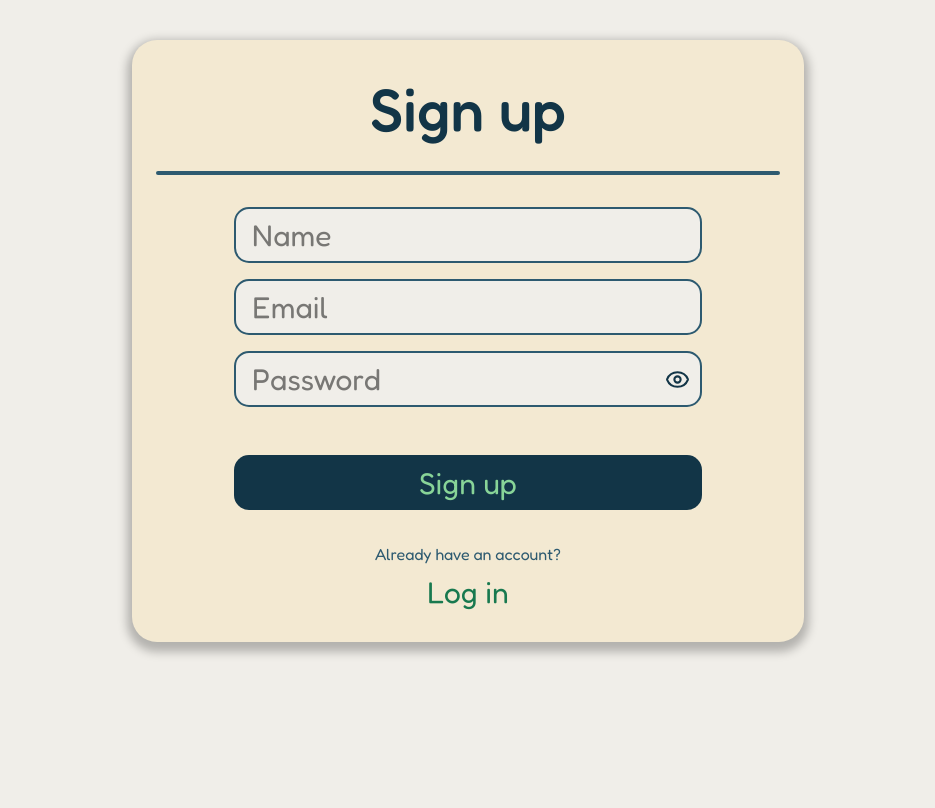
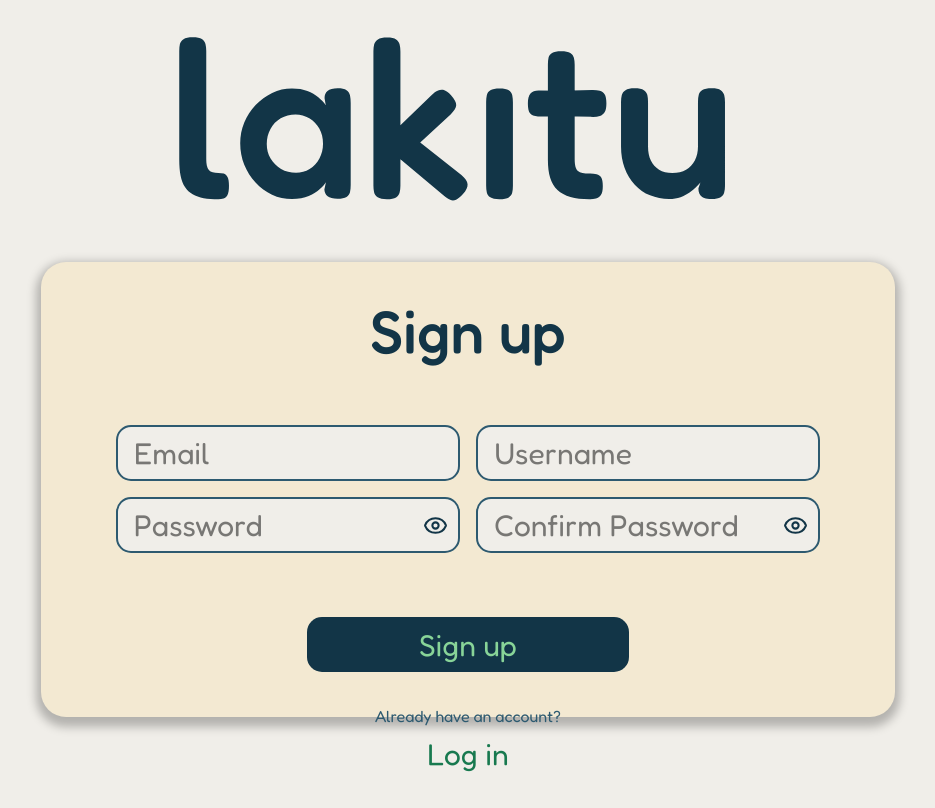
Before and after one commit to UM-LabTics/lakitu-core, a Next.js app in the folder frontend/: page /signup in a window 1280 px wide. Shown: the whole page, without its empty margins (172-1107 px from the left). Built offline with nearby package versions, Linux system fonts and the light colour scheme; no server answers.

Commit message:
feat: signup form finished and incorporated into signup page

```diff
--- a/frontend/app/globals.css
+++ b/frontend/app/globals.css
@@ -75,7 +75,7 @@ Estilos globales para elementos HTML sin clases.
   }
 
   h1 {
-    @apply text-primary text-3xl md:text-5xl xl:text-6xl font-bold leading-tight py-2;
+    @apply text-primary text-4xl md:text-5xl xl:text-6xl font-bold leading-tight py-2;
   }
 
   h2 {
@@ -144,14 +144,14 @@ Clases reutilizables para componentes comunes.
    * ---------------------------------------------------------- */
 
   .card {
-    @apply p-6;
+    @apply p-2 md:p-6;
     background-color: var(--crema);
     border-radius: var(--radius-xl);
     box-shadow: 0px 5px 10px 5px rgba(0, 0, 0, 0.25);
   }
 
   .card-light {
-    @apply p-6;
+    @apply p-2 md:p-6;
     background-color: var(--primary-super-light);
     border-radius: var(--radius-xl);
     border: 3px solid var(--primary-light);
@@ -159,7 +159,7 @@ Clases reutilizables para componentes comunes.
   }
 
   .card-dark {
-    @apply p-6 text-primary-super-light;
+    @apply p-2 md:p-6 text-primary-super-light;
     background-color: var(--primary-light);
     border-radius: var(--radius-xl);
     border: 3px solid var(--primary-super-light);
--- a/frontend/app/signup/page.tsx
+++ b/frontend/app/signup/page.tsx
@@ -1,27 +1,11 @@
-"use client";
+import SignupForm from "./signupForm";
+import Image from "next/image";
 
-import { signup } from "@/lib/api/auth";
-import Button from "@/components/Button";
-import Card from "@/components/Card";
-import Input from "@/components/Input";
-
-export default function SignupForm() {
+export default function SignupPage() {
   return (
-    <form action={signup} className="mx-auto mt-10">
-      <Card title="Sign up" className="w-2xl">
-        <div className="flex flex-col items-center gap-4 w-full">
-          <div className="flex flex-col items-center gap-4 w-full mb-8">
-            <Input name="name" variant="text" placeholder="Name" className="w-3/4" />
-            <Input name="email" variant="text" placeholder="Email" className="w-3/4" />
-            <Input name="password" variant="password" placeholder="Password" className="w-3/4" />
-          </div>
-          <Button type="submit" width="75%">Sign up</Button>
-          <div className="flex flex-col items-center mt-4">
-            <span className="w-full text-center">Already have an account?</span>
-            <Button type="button" variant="text" className="w-fit" onClick={() => window.location.href = "/login"}>Log in</Button>
-          </div>
-        </div>
-      </Card>
-    </form>
+    <div className="flex flex-col h-full items-center justify-center">
+          <Image src="/logotipo.svg" alt="Logo" width={600} height={200} style={{transform:"translateY(-20px)"}} />
+          <SignupForm />
+    </div>
   );
 }
--- /dev/null
+++ b/frontend/app/signup/signupForm.tsx
@@ -0,0 +1,39 @@
+"use client";
+
+import { signup } from "@/lib/api/auth";
+import Button from "@/components/Button";
+import Card from "@/components/Card";
+import Input from "@/components/Input";
+
+export default function SignupForm() {
+  return (
+    <div className="w-full flex flex-1 items-baseline justify-center">
+      <form action={signup} className="w-2/3 h-5/6">
+        <Card title="Sign up" className="w-full h-full" >
+
+          <div className="flex flex-col items-center justify-center gap-4 w-full h-full">
+
+            <div className="flex items-center justify-center gap-4 w-19/20 md:w-7/8">
+              <Input name="email" variant="text" placeholder="Email" className="flex-1"/>
+              <Input name="name" variant="text" placeholder="Username" className="flex-1"/>
+            </div>
+            <div className="flex items-center justify-center gap-4 w-19/20 md:w-7/8 mb-8">
+              <Input name="password" variant="password" placeholder="Password" className="flex-1"/>
+              <Input name="confirmPassword" variant="password" placeholder="Confirm Password" className="flex-1" />
+            </div>
+
+            <div className="flex-1" />
+
+
+            <Button type="submit" width="40%">Sign up</Button>
+            <div className="flex flex-col items-center mt-4">
+              <span className="w-full text-center">Already have an account?</span>
+              <Button type="button" variant="text" className="w-fit" onClick={() => window.location.href = "/login"}>Log in</Button>
+            </div>
+
+          </div>
+        </Card>
+      </form>
+    </div>
+  );
+}
```
